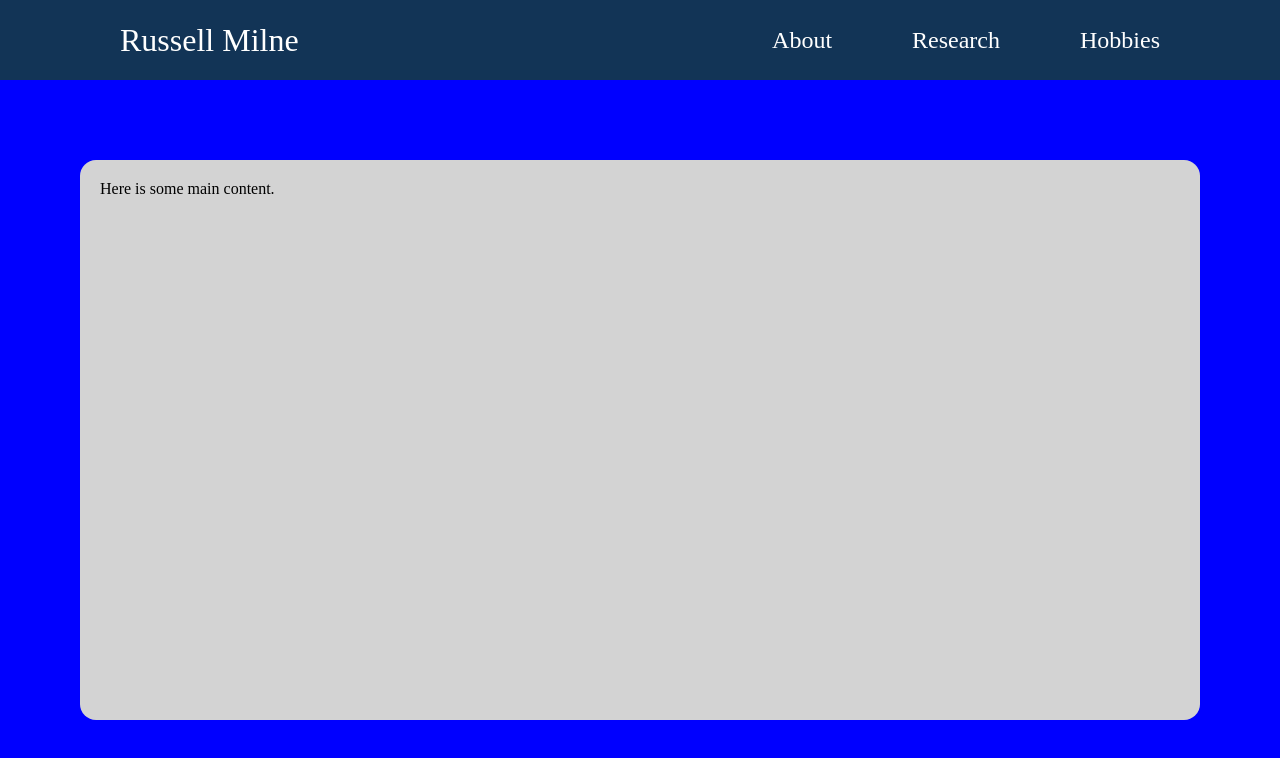
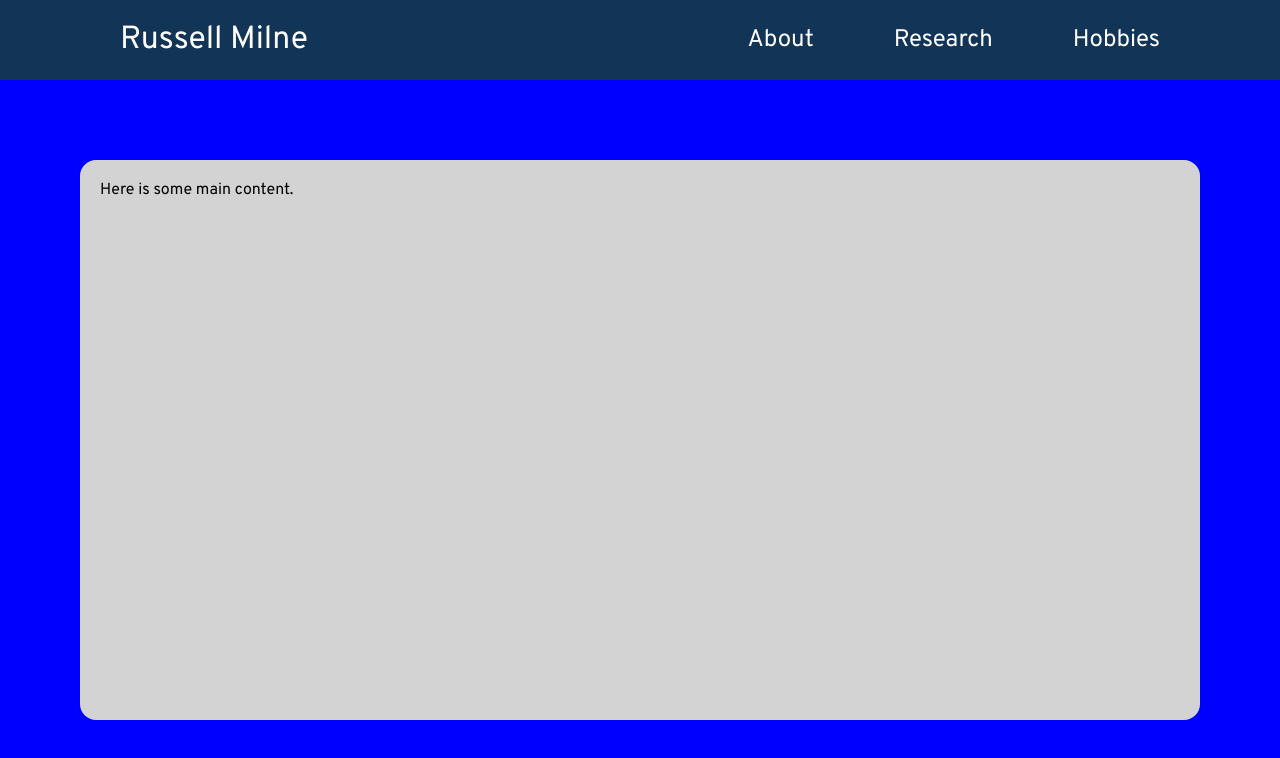
Before and after one commit to russellmilne/russellmilne.github.io, a plain HTML site: page sandbox.html in a window 1280 px wide. Drawn offline with Linux system fonts and the light colour scheme.

Commit message:
Setting a custom font
This is Overpass for now, since I will decide on a definitive font later (which may well be Overpass)

```diff
--- a/sandboxstyle.css
+++ b/sandboxstyle.css
@@ -74,4 +74,31 @@ body {
   background-color: blue;
   margin: 0px;
   padding: 0px;
+  font-family: "Overpass", "Trebuchet MS", Helvetica, sans-serif;
 }
+
+/* Four variations of the Overpass font */
+@font-face {
+  font-family: "Overpass";
+  src: url('font/Overpass-Regular.woff2');
+  font-weight: normal;
+  font-style: normal;
+}
+@font-face {
+  font-family: "Overpass";
+  src: url('font/Overpass-Bold.woff2');
+  font-weight: bold;
+  font-style: normal;
+}
+@font-face {
+  font-family: "Overpass";
+  src: url('font/Overpass-Italic.woff2');
+  font-weight: normal;
+  font-style: italic;
+}
+@font-face {
+  font-family: "Overpass";
+  src: url('font/Overpass-BoldItalic.woff2');
+  font-weight: bold;
+  font-style: italic;
+}
```
